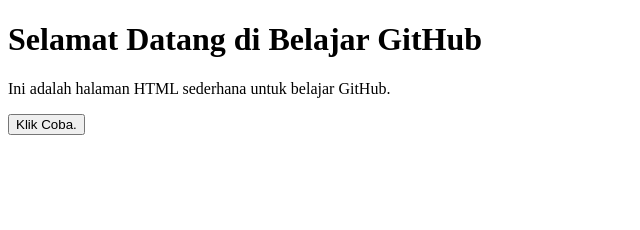
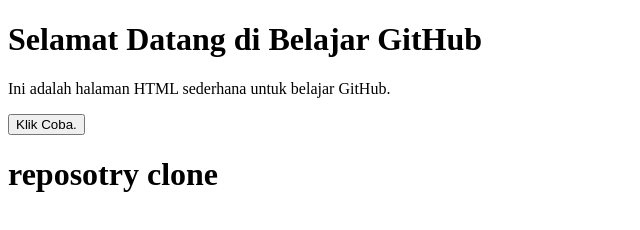
Before and after one commit to adisetya2707-ctrl/belajar-github-1, a plain HTML site: page index.html in a window 1280 px wide. Shown: the whole page, without its empty margins (0-640 px from the left). Drawn offline with Linux system fonts and the light colour scheme.

Commit message:
tolong oerbaiki bug yang ada

```diff
--- a/index.html
+++ b/index.html
@@ -9,5 +9,6 @@
     <h1>Selamat Datang di Belajar GitHub</h1>
     <p>Ini adalah halaman HTML sederhana untuk belajar GitHub.</p>
     <button>Klik Coba.</button>
+    <h1>reposotry clone</h1>
 </body>
 </html>
--- /dev/null
+++ b/script.js
@@ -0,0 +1 @@
+console.log("Hello, World!");
```
